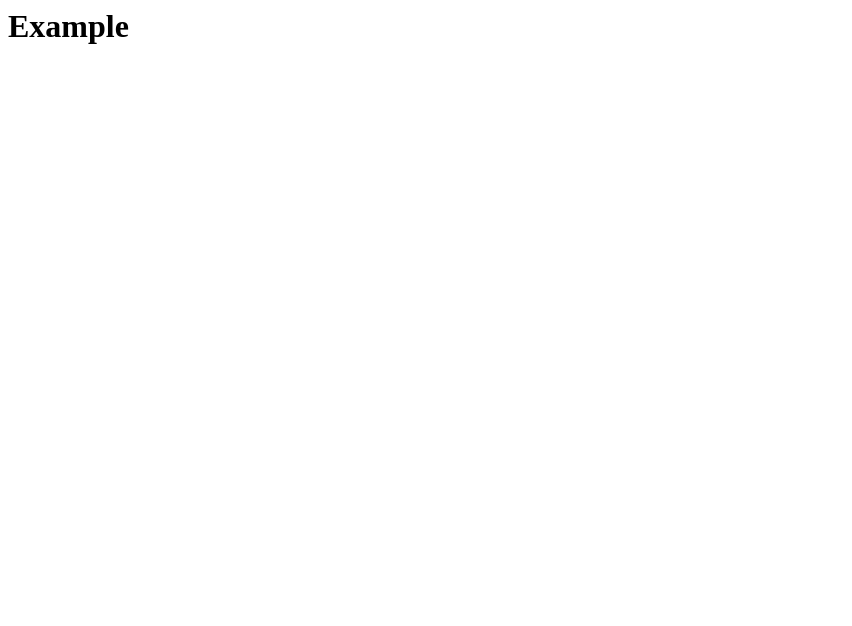
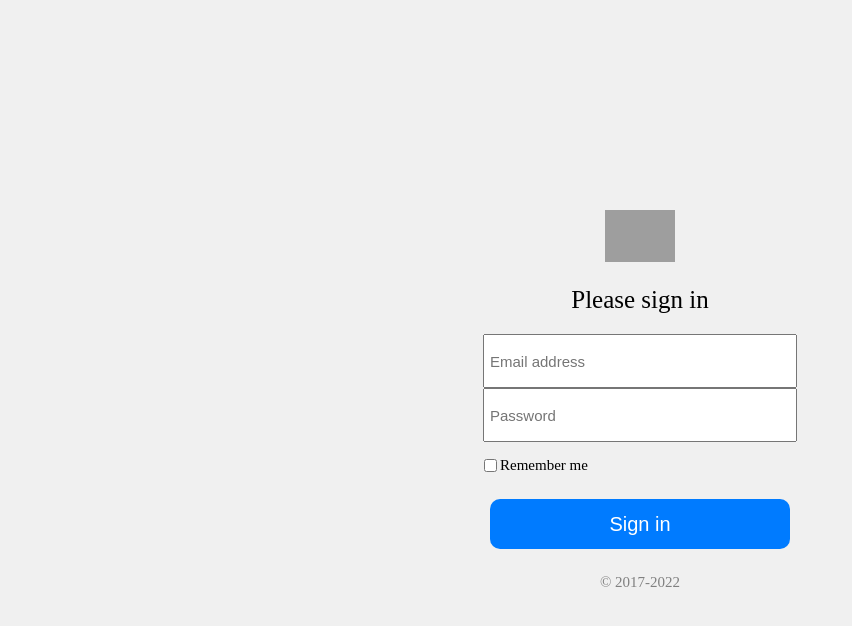
Before and after one commit to s1mjane/PracticalProject2, a plain HTML site: page example.html in a window 1280 px wide. Shown: the whole page, without its empty margins (0-852 px from the left). Drawn offline with Linux system fonts and the light colour scheme; grey boxes are pictures that could not be loaded.

Commit message:
example.html

```diff
--- a/example.html
+++ b/example.html
@@ -1,4 +1,86 @@
+<!DOCTYPE html>
 <html>
-<h1>Example</h1>
+
+<head>
+	<style>
+		.main {
+			background-color: #f0f0f0;
+			align-items: center;
+			display: flex;
+			justify-content: center;
+			min-height: 100vh;
+		}
+
+		.title {
+			font-size: 25px;
+			color: black;
+			margin: 20px;
+			text-align: center;
+		}
+
+		.form-container {
+			text-align: center;
+		}
+
+		.form-input {
+			width: 300px;
+			height: 40px;
+			font-size: 15px;
+			padding: 5px;
+
+
+		}
+
+		.signin-button {
+			padding: 10px 20px;
+			width: 300px;
+			height: 50px;
+			border-radius: 10px;
+			background-color: #007bff;
+			color: white;
+			border: none;
+			font-size: 20px;
+			cursor: pointer;
+			margin: 10px;
+		}
+
+		.etc {
+			color: gray;
+			font-size: 15px;
+			text-align: center;
+		}
+
+		.center {
+			display: block;
+			margin-left: auto;
+			margin-right: auto;
+			width: 50%;
+		}
+	</style>
+</head>
+
+<body class="main">
+
+	<div style="text-align: center;">
+		<img src="https://brandslogos.com/wp-content/uploads/images/large/bootstrap-logo.png" alt="bootstrap"
+			width="70px">
+		<p class="title">Please sign in</p>
+
+		<div class="form-container">
+			<input type="text" class="form-input" placeholder="Email address">
+			<br>
+			<input type="password" class="form-input" placeholder="Password">
+
+		</div>
+
+		<div style="display: flex;">
+			<input type="checkbox">
+			<p style="font-size:15px;">Remember me</p>
+		</div>
+		<button type="signin" class="signin-button">Sign in</button>
+		<p class="etc">© 2017-2022</p>
+	</div>
+
+</body>
 
 </html>
```
